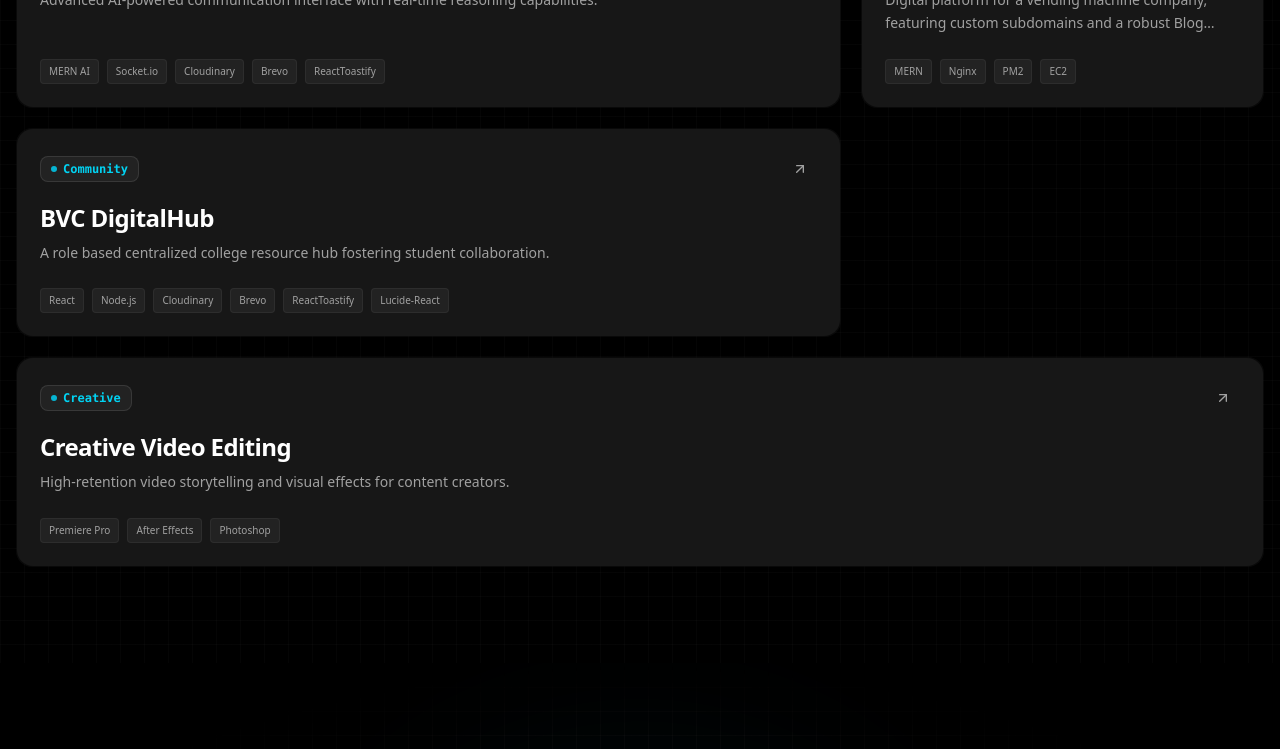
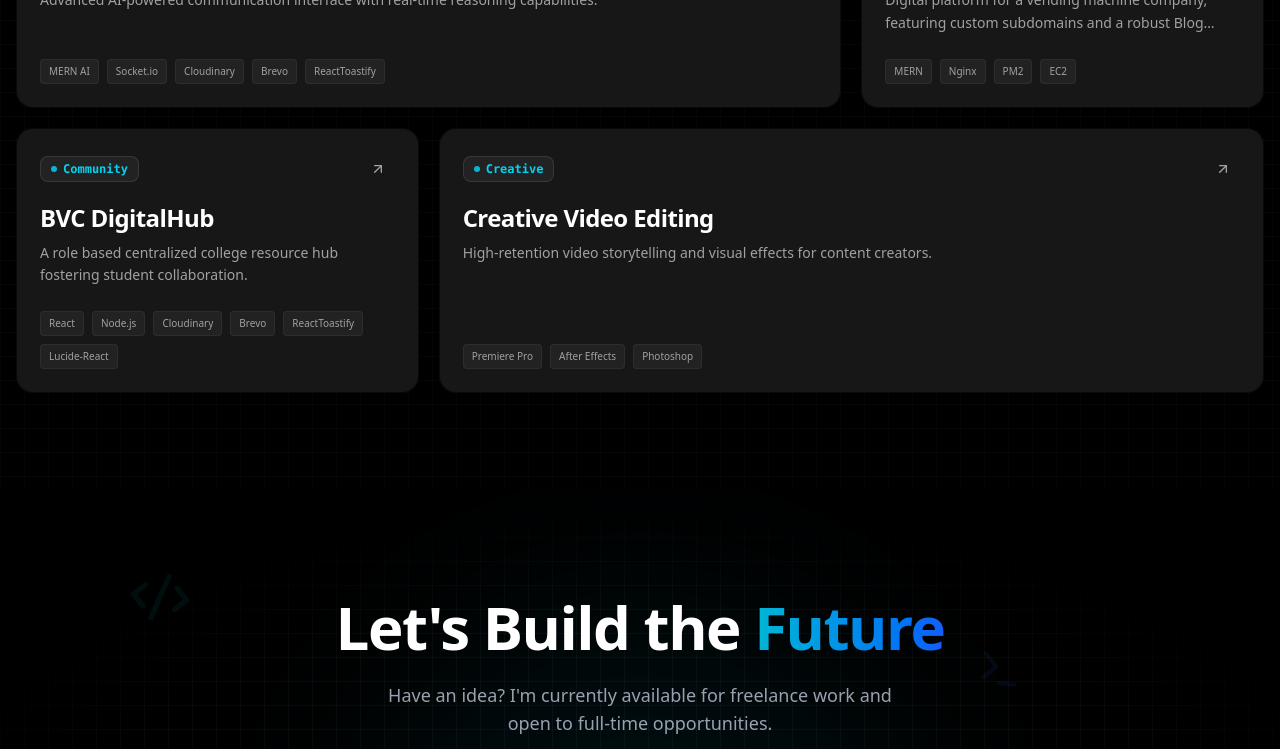
Before and after one commit to CharanLingolu/Self-Portfolio, a Next.js app: page / in a window 1280 px wide. Shown: the part 1560-2309 px from the top of the page. Built offline with nearby package versions, Linux system fonts and the light colour scheme.

Commit message:
'design-change'

```diff
--- a/src/components/Projects.tsx
+++ b/src/components/Projects.tsx
@@ -31,7 +31,7 @@ const projects = [
     category: "Community",
     description:
       "A role based centralized college resource hub fostering student collaboration.",
-    className: "md:col-span-2",
+    className: "md:col-span-1",
     gradient: "from-yellow-500/20 to-amber-500/20",
     tech: [
       "React",
@@ -48,7 +48,7 @@ const projects = [
     category: "Creative",
     description:
       "High-retention video storytelling and visual effects for content creators.",
-    className: "md:col-span-3",
+    className: "md:col-span-2",
     gradient: "from-green-500/20 to-emerald-500/20",
     tech: ["Premiere Pro", "After Effects", "Photoshop"],
     link: "https://www.instagram.com/lc__creations__1?igsh=MXg4dDBkYnR6dzYzcQ==",
```
